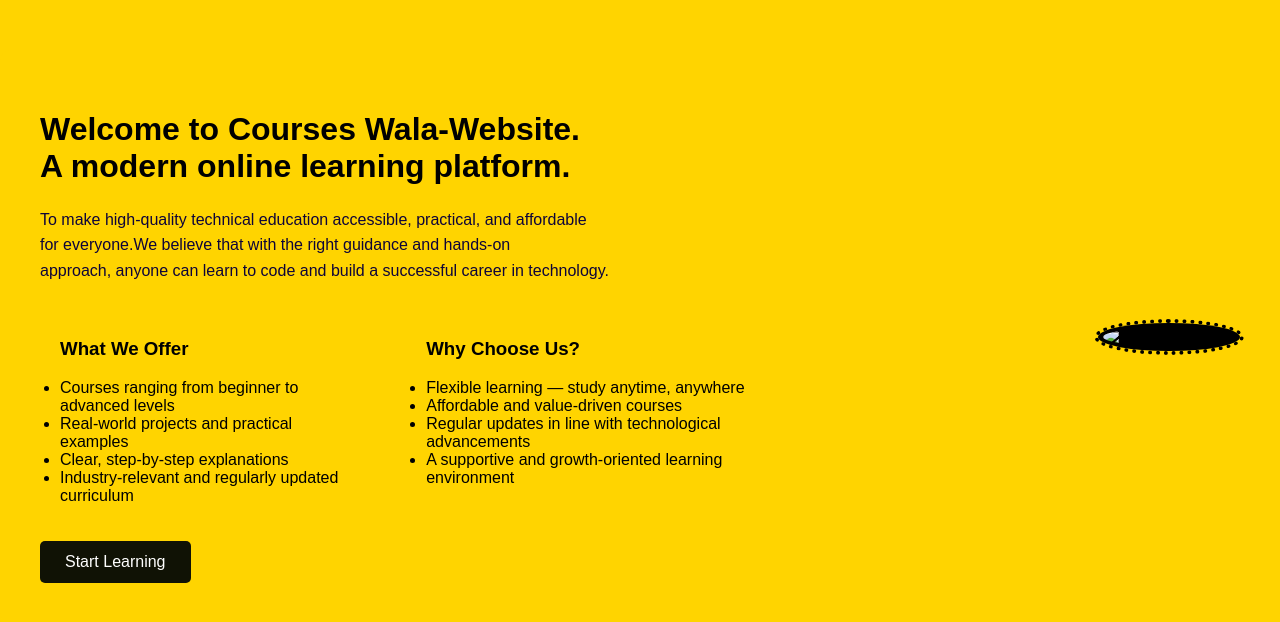
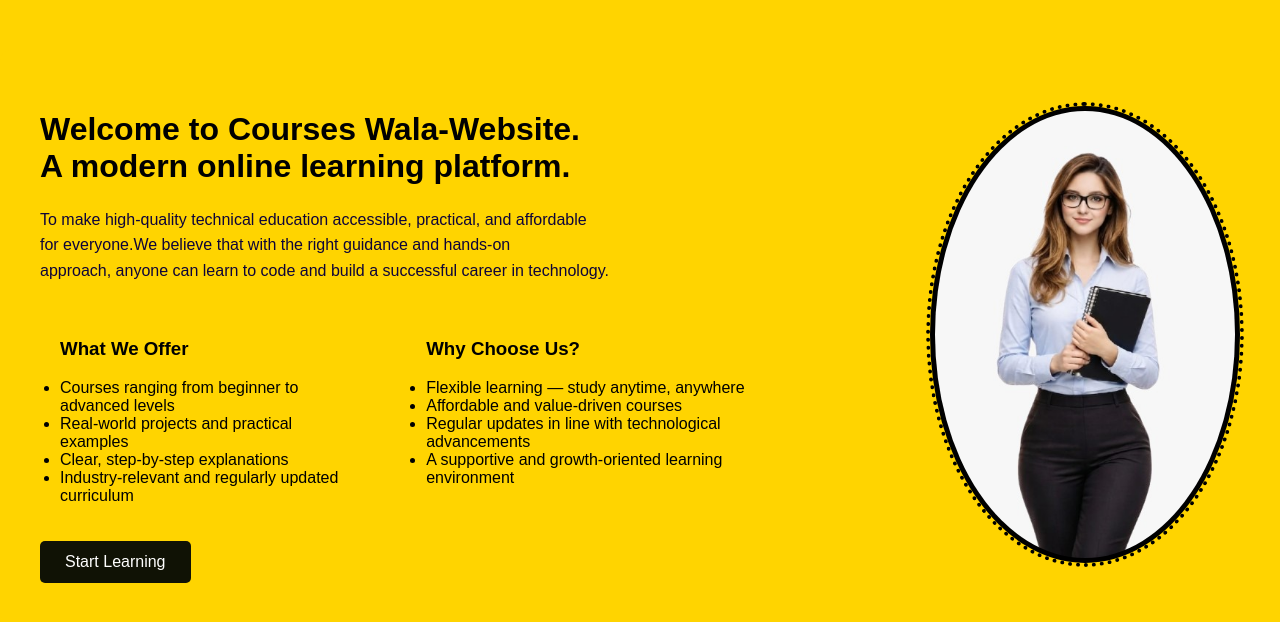
Before and after one commit to nikhil-kamboj420/Courses_Wala_1st_project, a plain HTML site: page aboutUs.html in a window 1280 px wide. Drawn offline with Linux system fonts and the light colour scheme; the site is published under a folder, as on GitHub Pages, so addresses that start at the root find nothing.

Commit message:
remove root /

```diff
--- a/aboutUs.html
+++ b/aboutUs.html
@@ -49,7 +49,7 @@
 
     <!-- Right Section -->
     <div class="right">
-        <img src="/images/girl.jpeg" alt="Instructor Image">
+        <img src="images/girl.jpeg" alt="Instructor Image">
     </div>
 
 </div>
```
